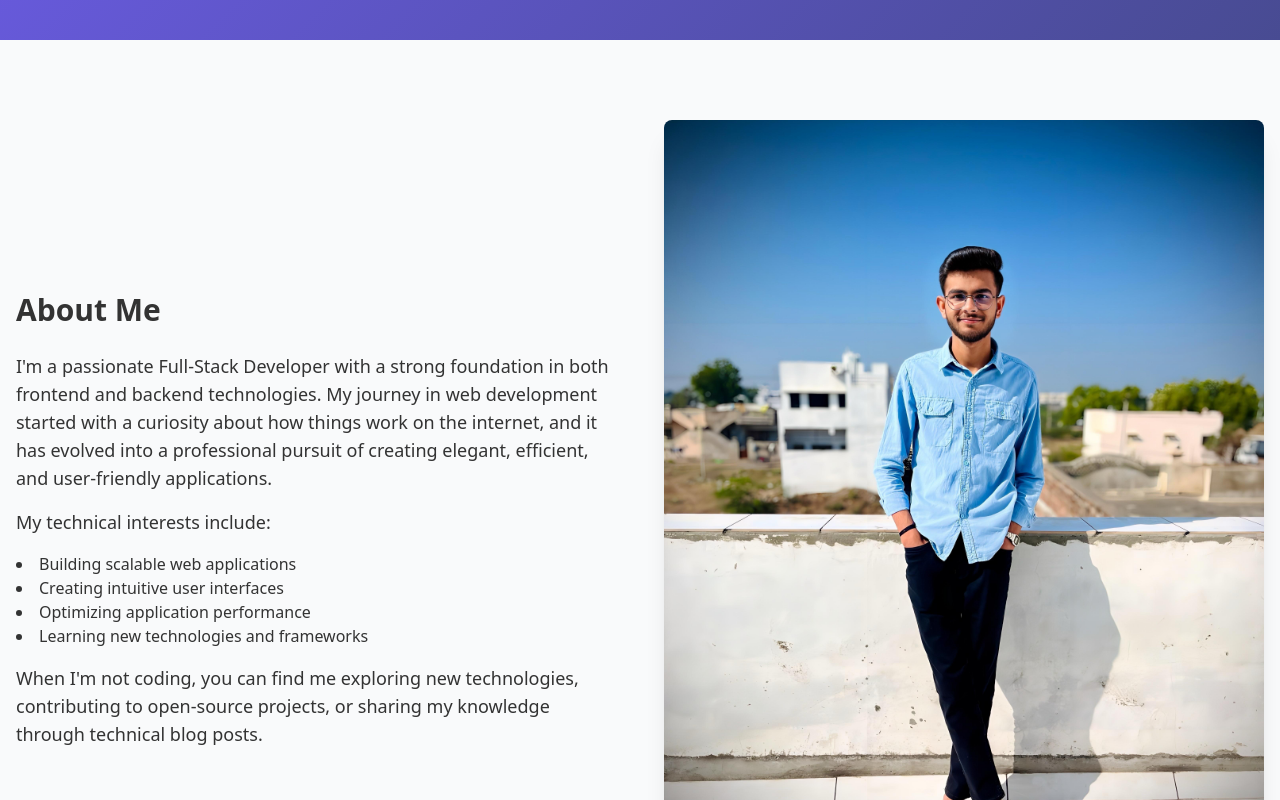
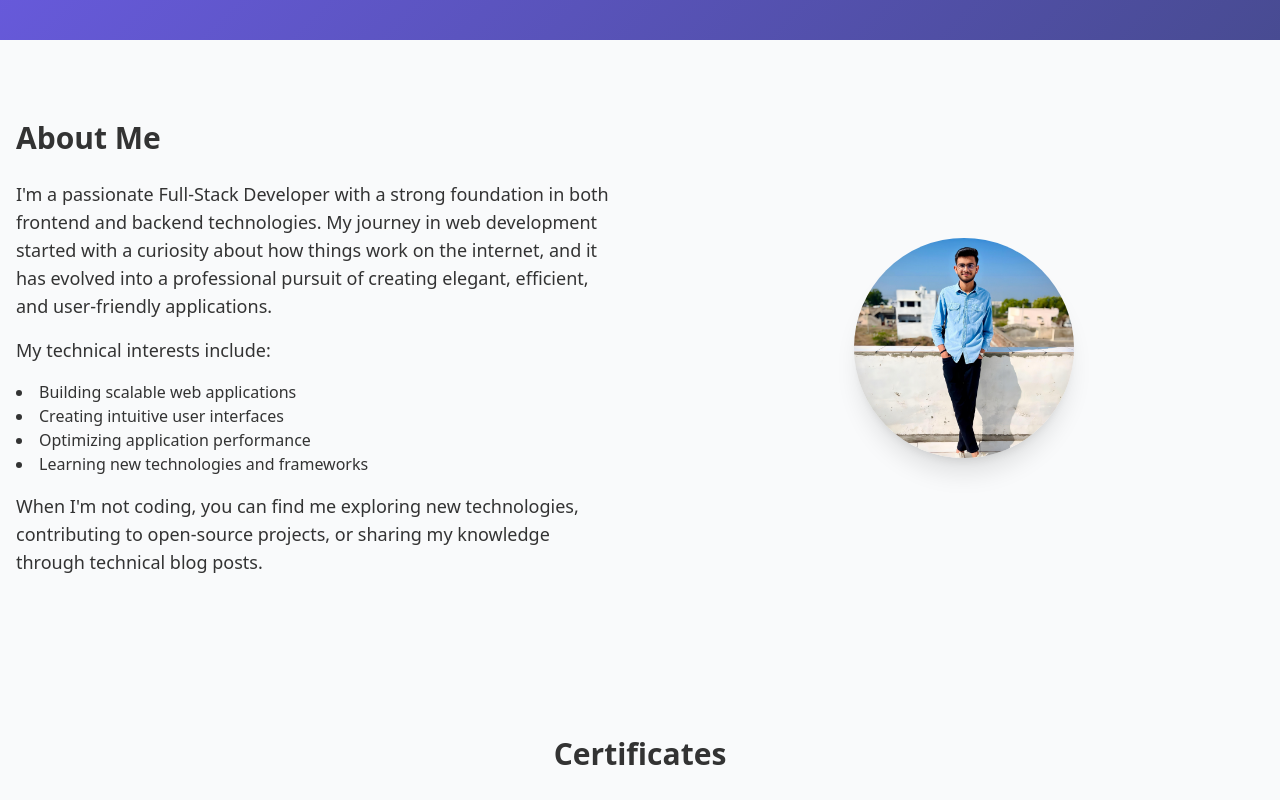
Before and after one commit to dhruv2311-dot/Dhruv-portfolio, a React (Vite) app: page / in a window 1280 px wide. Shown: the part 760-1560 px from the top of the page. Built offline with nearby package versions, Linux system fonts and the light colour scheme.

Commit message:
photo changes

```diff
--- a/src/App.jsx
+++ b/src/App.jsx
@@ -175,10 +175,11 @@ const filteredProjects = projects.filter((project) => {
               className="md:w-1/2"
             >
               <img
-                src={image}
-                alt="Profile"
-                className="rounded-lg shadow-xl"
-              />
+  src={image}
+  alt="Profile"
+  className="rounded-full shadow-xl object-cover mx-auto"
+  style={{ width: "220px", height: "220px" }}
+/>
             </motion.div>
           </div>
         </div>
@@ -656,6 +657,7 @@ const projects = [
     tech: ['React', 'Node.js', 'MongoDB', 'express'],
     image: "https://res.cloudinary.com/dtkzxbcjx/image/upload/v1739943406/eventura_tuntzx.png",
     demo: 'https://eventura-23.netlify.app/',
+
     github: 'https://github.com/dhruv2311-dot/eventura-',
     docs: 'https://documenter.getpostman.com/view/39189509/2sAYX3s4Dc',
     videoId: '12ZT1sU_Z6EKmnUcxC1f6Leg-DSP0OT5z' // Replace with your actual Google Drive file ID
```
